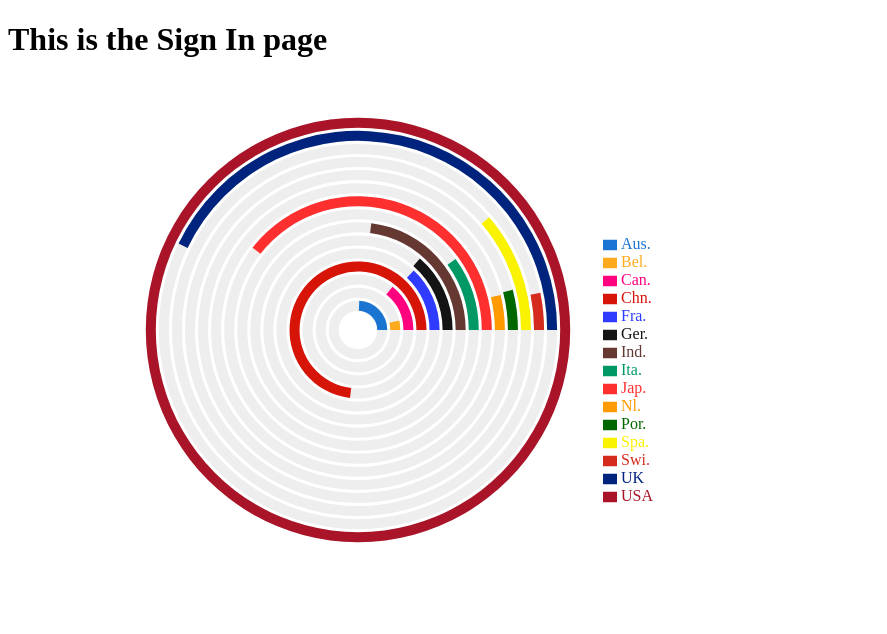
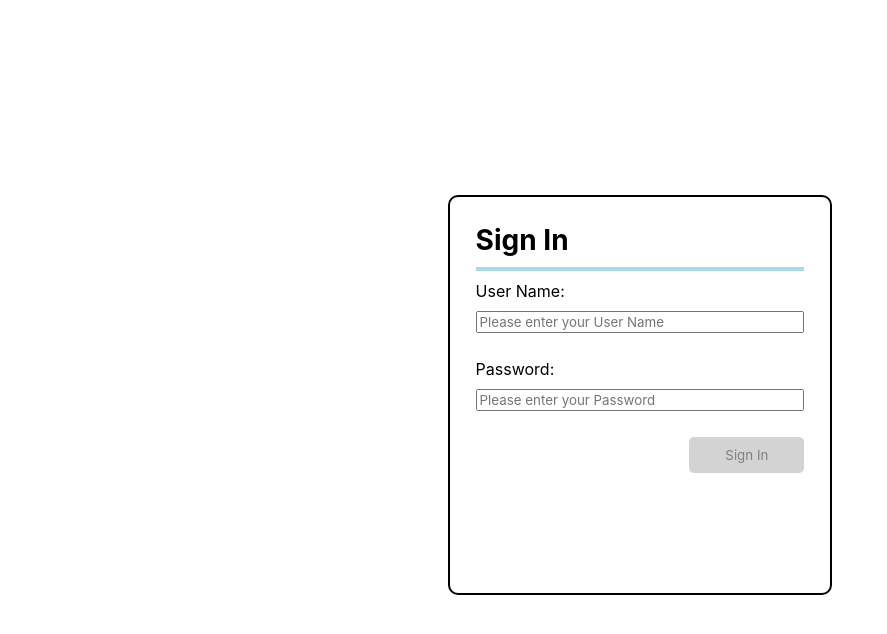
Before and after one commit to tams2429/graph-visual-test, a React (Create React App) app in the folder frontend/: page / in a window 1280 px wide. Shown: the top 634 px of the page, without its empty margins (0-887 px from the left). Built offline with nearby package versions, Linux system fonts and the light colour scheme.

Commit message:
added an intermediate page containing choice buttons linking to the various pages containing different graph visualisation pages

```diff
--- a/frontend/package.json
+++ b/frontend/package.json
@@ -7,6 +7,7 @@
     "node-sass": "4.14.1",
     "react": "^17.0.1",
     "react-dom": "^17.0.1",
+    "react-router-dom": "^5.2.0",
     "react-scripts": "4.0.1",
     "recharts": "^2.0.3"
   },
--- a/frontend/src/App.js
+++ b/frontend/src/App.js
@@ -1,14 +1,25 @@
 import React from 'react'
+import { BrowserRouter, Switch, Route } from 'react-router-dom'
 
 import SignInPage from './components/SignInPage'
-import GraphPage from './components/GraphPage'
+import ChoosePage from './components/ChoosePage'
+import CitiesPage from './components/CitiesPage'
+import ContinentsPage from './components/ContinentsPage'
+import SectorsPage from './components/SectorsPage'
 
 const App = () => {
   return (
-    <div className='outer-wrapper'>
-      <SignInPage />
-      <GraphPage />
-    </div>
+    <BrowserRouter>
+      <div className='outer-wrapper'>
+        <Switch>
+          <Route exact path='/' component={SignInPage} />
+          <Route path='/choose' component={ChoosePage} />
+          <Route path='/cities' component={CitiesPage} />
+          <Route path='/continents' component={ContinentsPage} />
+          <Route path='/sectors' component={SectorsPage} />
+        </Switch>
+      </div>
+    </BrowserRouter>
   )
 }
 
--- /dev/null
+++ b/frontend/src/components/ChoosePage.js
@@ -0,0 +1,20 @@
+import React from 'react'
+import { useHistory } from 'react-router-dom'
+
+const ChoosePage = () => {
+  const history = useHistory()
+
+  const handleClick = (e) => {
+    history.push(`/${e.target.id}`)
+  }
+
+  return (
+    <div className='btn-container'>
+      <button id='cities' onClick={handleClick}>City Hotspots</button>
+      <button id='continents' onClick={handleClick}>Continent Hotspots</button>
+      <button id='sectors' onClick={handleClick}>Sector Hotspots</button>
+    </div>
+  )
+}
+
+export default ChoosePage
--- /dev/null
+++ b/frontend/src/components/CitiesPage.js
@@ -0,0 +1,28 @@
+import React from 'react'
+import { countryData } from '../data/CountryData'
+import { RadialBarChart, RadialBar, Legend, Tooltip } from 'recharts'
+
+const CitiesPage = () => {
+
+  console.log(countryData)
+
+  return (
+    <RadialBarChart
+      width={700}
+      height={500}
+      innerRadius="10%"
+      outerRadius="90%"
+      data={countryData}
+    >
+      <RadialBar
+        dataKey='Count'
+        background
+
+      />
+      <Legend width={100} height={190} layout='vertical' verticalAlign='middle' align="right" />
+      <Tooltip offset={10}/>
+    </RadialBarChart>
+  )
+}
+
+export default CitiesPage
--- a/frontend/src/components/GraphPage.js
+++ b/frontend/src/components/ContinentsPage.js
@@ -2,7 +2,7 @@ import React from 'react'
 import { countryData } from '../data/CountryData'
 import { RadialBarChart, RadialBar, Legend, Tooltip } from 'recharts'
 
-const GraphPage = () => {
+const ContinentsPage = () => {
 
   console.log(countryData)
 
@@ -25,4 +25,4 @@ const GraphPage = () => {
   )
 }
 
-export default GraphPage
+export default ContinentsPage
--- /dev/null
+++ b/frontend/src/components/SectorsPage.js
@@ -0,0 +1,28 @@
+import React from 'react'
+import { countryData } from '../data/CountryData'
+import { RadialBarChart, RadialBar, Legend, Tooltip } from 'recharts'
+
+const SectorsPage = () => {
+
+  console.log(countryData)
+
+  return (
+    <RadialBarChart
+      width={700}
+      height={500}
+      innerRadius="10%"
+      outerRadius="90%"
+      data={countryData}
+    >
+      <RadialBar
+        dataKey='Count'
+        background
+
+      />
+      <Legend width={100} height={190} layout='vertical' verticalAlign='middle' align="right" />
+      <Tooltip offset={10}/>
+    </RadialBarChart>
+  )
+}
+
+export default SectorsPage
--- a/frontend/src/components/SignInPage.js
+++ b/frontend/src/components/SignInPage.js
@@ -1,9 +1,52 @@
 import React from 'react'
 
-const SignInPage = () => {
-  return (
-    <h1>This is the Sign In page</h1>
-  )
+class SignInPage extends React.Component {
+
+  state = {
+    formData: {
+      username: '',
+      password: '',
+    },
+  }
+
+  handleChange = (e) => {
+    const formData = { ...this.state.formData, [e.target.id]: e.target.value }
+    this.setState({ formData })
+  }
+
+  handleSubmit = async e => {
+    e.preventDefault()
+    try {
+      this.props.history.push('/choose')
+    } catch (err) {
+      console.log(err)
+    }
+  }
+
+  isNotValid = () => {
+    return (this.state.formData.username  === '' || this.state.formData.password === '')
+  }
+
+  render() {
+    return (
+      <div className='form-container window'>
+        <h1>Sign In</h1>
+        <hr />
+        <form onSubmit={this.handleSubmit}>
+          <label htmlFor='username'>
+            User Name:
+          </label>
+          <input id='username' type='text' placeholder='Please enter your User Name' value={this.state.formData.username} onChange={this.handleChange}/>
+          <label htmlFor='password'>
+            Password:
+          </label>
+          <input id='password' type='password' placeholder='Please enter your Password' value={this.state.formData.password} onChange={this.handleChange}/>
+          <input type='submit' value='Sign In' className={this.isNotValid() ? 'disabled-btn' : 'submit-btn'} disabled={this.isNotValid()}/>
+        </form>
+      </div>
+    )
+  }
+
 }
 
 export default SignInPage
--- a/frontend/src/styles/main.scss
+++ b/frontend/src/styles/main.scss
@@ -0,0 +1,63 @@
+* {
+  box-sizing: border-box;
+  font-family: -apple-system, BlinkMacSystemFont, 'Segoe UI', Roboto, Oxygen, Ubuntu, Cantarell, 'Open Sans', 'Helvetica Neue', sans-serif;
+  margin: 0;
+  margin-bottom: 10px;
+}
+
+h1 {
+  font-size: 28px;
+}
+
+h2 {
+  font-size: 22px;
+}
+
+hr {
+  border: 2px solid lightblue;
+}
+
+.outer-wrapper {
+  width: 100vw;
+  height: 100vh;
+  display: flex;
+  justify-content: center;
+  align-items: center;
+  .window {
+    width: 30%;
+    height: 50%;
+    border: 2px solid black;
+    border-radius: 10px;
+    padding: 2%;
+    form {
+      display: flex;
+      flex-direction: column;
+      input {
+        margin-bottom: 8%;
+      }
+      .disabled-btn {
+        width: 35%;
+        align-self: flex-end;
+        border-radius: 5px;
+        padding: 3% 5%;
+        background-color: lightgray;
+        color: gray;
+        border: none;
+        cursor: pointer;
+      }
+      .submit-btn {
+        width: 35%;
+        align-self: flex-end;
+        border-radius: 5px;
+        padding: 3% 5%;
+        background-color: white;
+        border: 1px solid black;
+        cursor: pointer;
+      }
+      .submit-btn:hover {
+        background-color: black;
+        color: white;
+      }
+    }
+  }
+}
```
Also changed, not shown: 2 other files (tests, documents, lock files or other folders).
